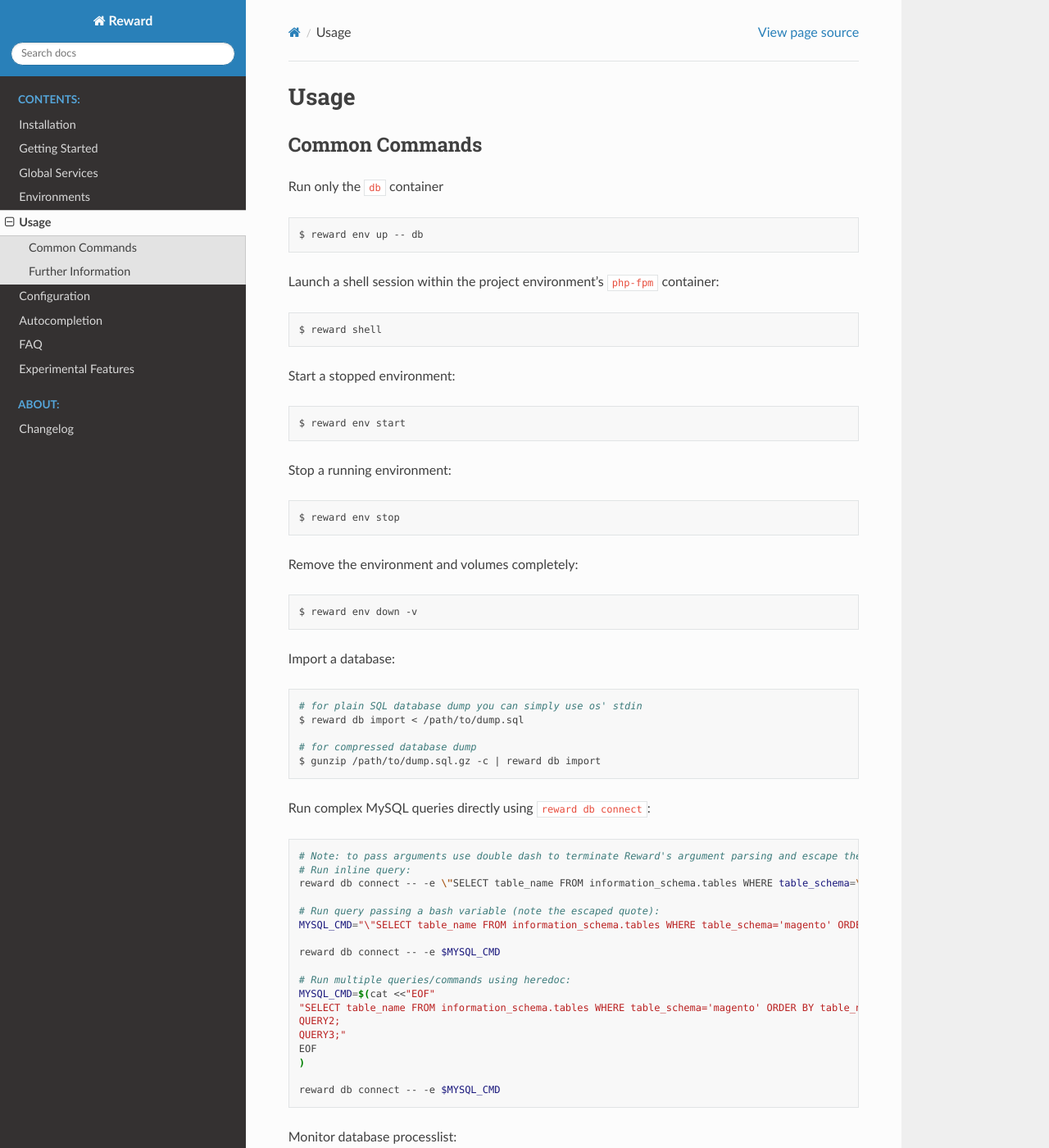
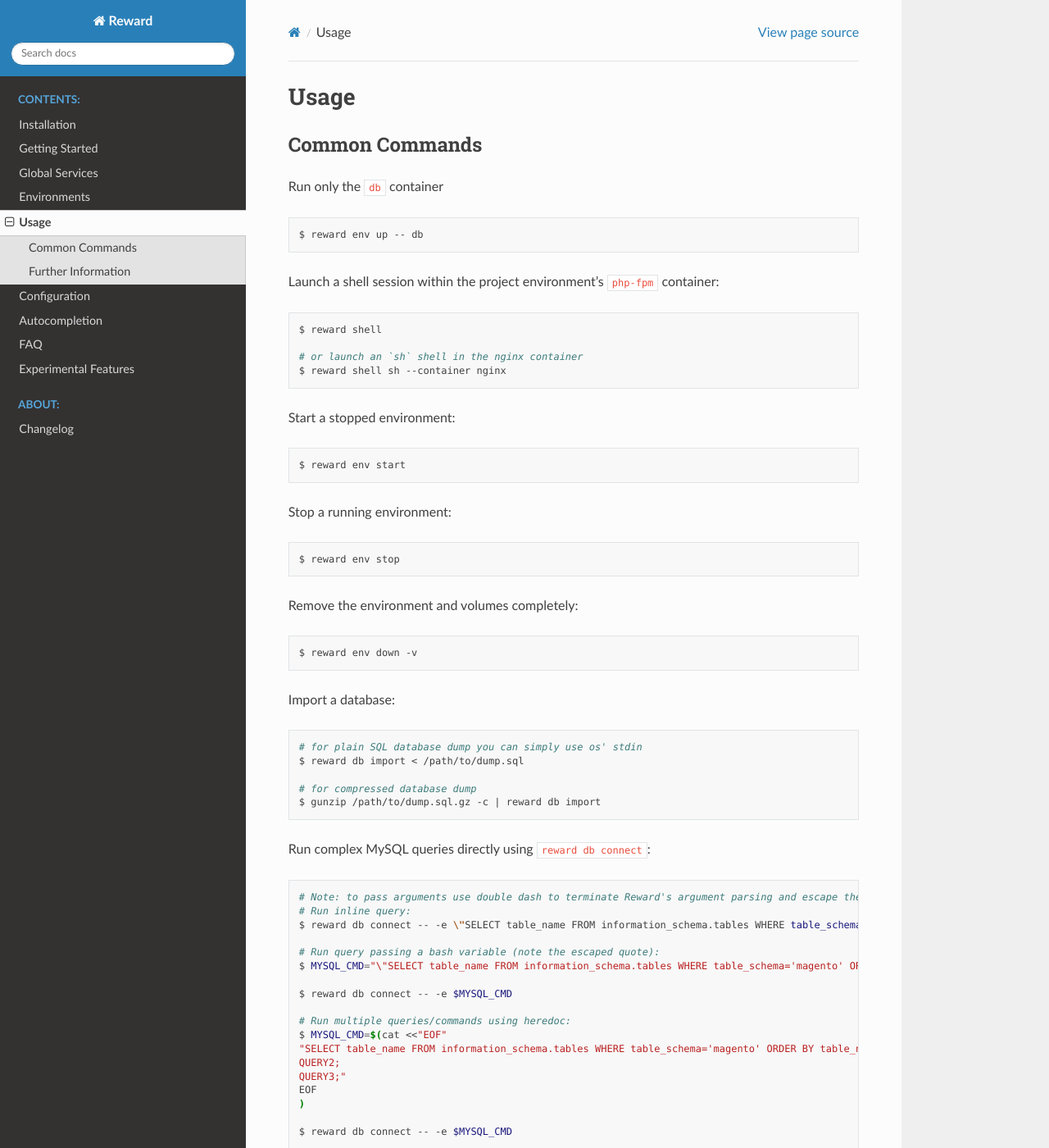
Before and after one commit to rewardenv/reward, a Sphinx documentation site: the page built from docs/usage.md, in a window 1280 px wide and 1400 px high. Shown: the whole window at 82% size. Built offline with Sphinx 7.4.7 and the Read the Docs theme 2.0.0, drawn with Linux system fonts in a browser that asks for light colours.

Commit message:
docs: update

````diff
--- a/docs/usage.md
+++ b/docs/usage.md
@@ -12,6 +12,9 @@
 
 ``` bash
 $ reward shell
+
+# or launch an `sh` shell in the nginx container
+$ reward shell sh --container nginx
 ```
 
 Start a stopped environment:
@@ -47,22 +50,22 @@
 ``` bash
 # Note: to pass arguments use double dash to terminate Reward's argument parsing and escape the special characters [;'"]*
 # Run inline query:
-reward db connect -- -e \"SELECT table_name FROM information_schema.tables WHERE table_schema=\'magento\' ORDER BY table_name LIMIT 5\;\"
+$ reward db connect -- -e \"SELECT table_name FROM information_schema.tables WHERE table_schema=\'magento\' ORDER BY table_name LIMIT 5\;\"
 
 # Run query passing a bash variable (note the escaped quote):
-MYSQL_CMD="\"SELECT table_name FROM information_schema.tables WHERE table_schema='magento' ORDER BY table_name LIMIT 5;\""
+$ MYSQL_CMD="\"SELECT table_name FROM information_schema.tables WHERE table_schema='magento' ORDER BY table_name LIMIT 5;\""
 
-reward db connect -- -e $MYSQL_CMD
+$ reward db connect -- -e $MYSQL_CMD
 
 # Run multiple queries/commands using heredoc:
-MYSQL_CMD=$(cat <<"EOF"
+$ MYSQL_CMD=$(cat <<"EOF"
 "SELECT table_name FROM information_schema.tables WHERE table_schema='magento' ORDER BY table_name LIMIT 5;
 QUERY2;
 QUERY3;"
 EOF
 )
 
-reward db connect -- -e $MYSQL_CMD
+$ reward db connect -- -e $MYSQL_CMD
 ```
 
 Monitor database processlist:
````
